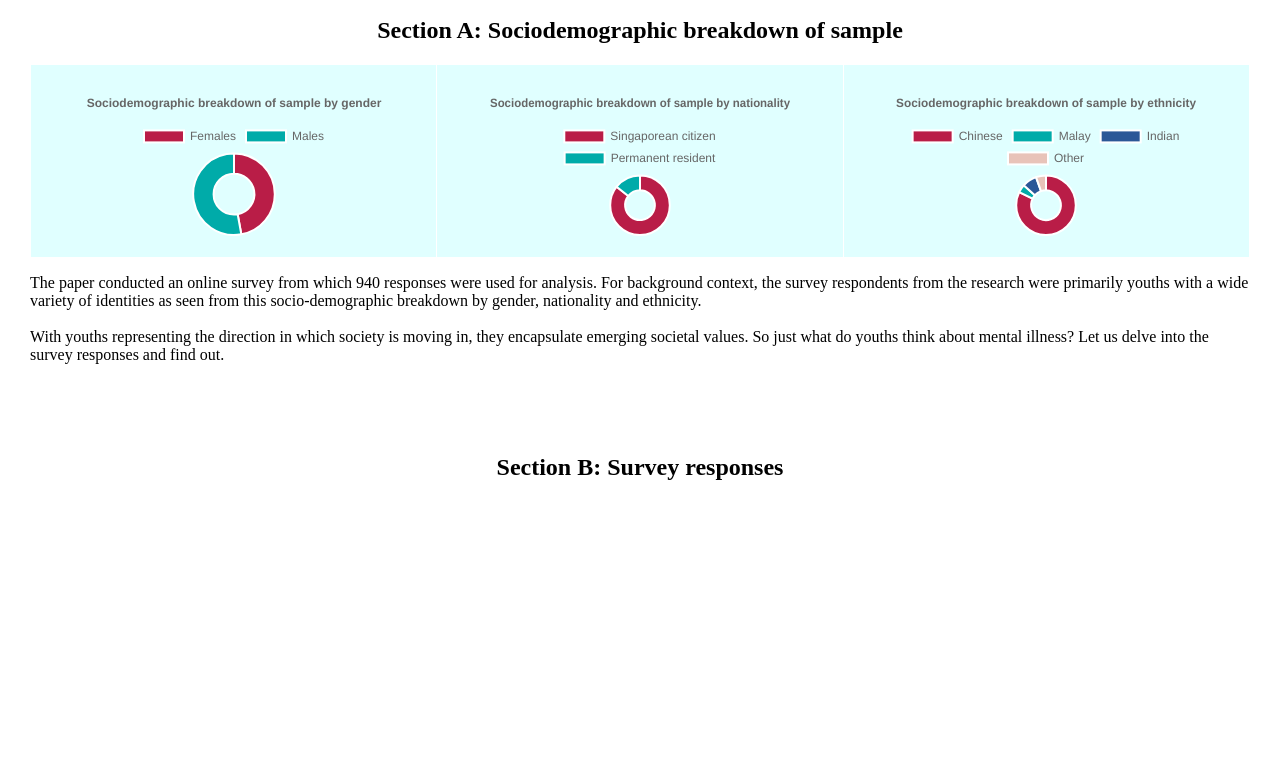
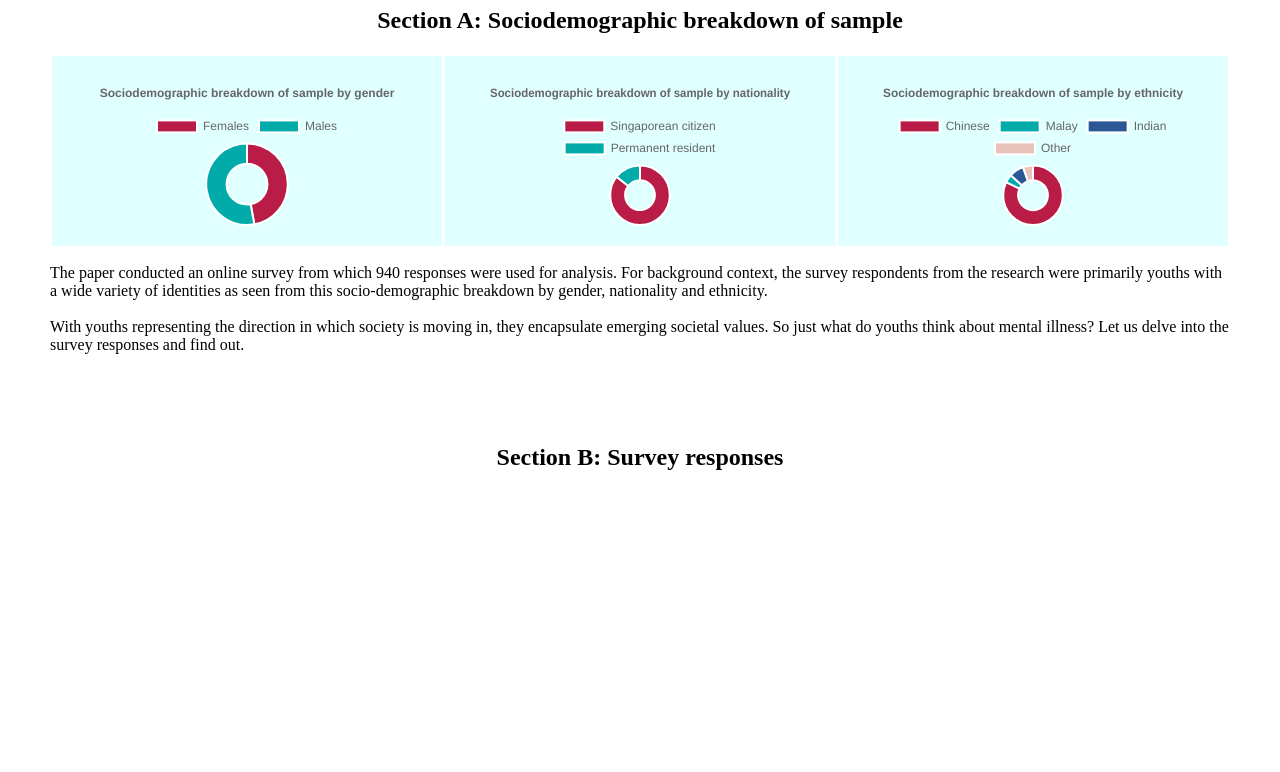
Before and after one commit to elizabethpaulyngostelow-nm2207/elizabethpaulyngostelow-nm2207.github.io, a plain HTML site: page index.html in a window 1280 px wide. Shown: the part 1247-2019 px from the top of the page. Drawn offline with nearby package versions, Linux system fonts and the light colour scheme.

Commit message:
Add files via upload

```diff
--- a/css/appstyle.css
+++ b/css/appstyle.css
@@ -1,14 +1,19 @@
 /* Creating margins for my web page'e entire body so that it doesn't appear crammed to the sides and difficult to read */
-body {margin: 30px;padding:0}
+body {margin: 50px;padding:0}
+
 
 /* Aligning text to center for h2 headings */
 h2 {text-align: center;}
 
-/*Centering charts */
+/* Centering charts */
 canvas{
     margin: 0 auto;
     }
 
+/* More centering */
+    .center {
+      text-align: center;
+    }
 
 /* PCA analysis tooltip */
     .tooltip {
@@ -56,7 +61,7 @@ table {
 }
 
 td, th {
-  border: 1px solid lightcyan;
+  border: 1px solid white;
   text-align: left;
   padding: 20px;
 }
@@ -81,6 +86,3 @@ button {
 .hide {
   display: none !important
 }
-
-
-/* I might explore different background colours for my web page for my final submission but I am keeping it to White as of now (Week 9).
```
